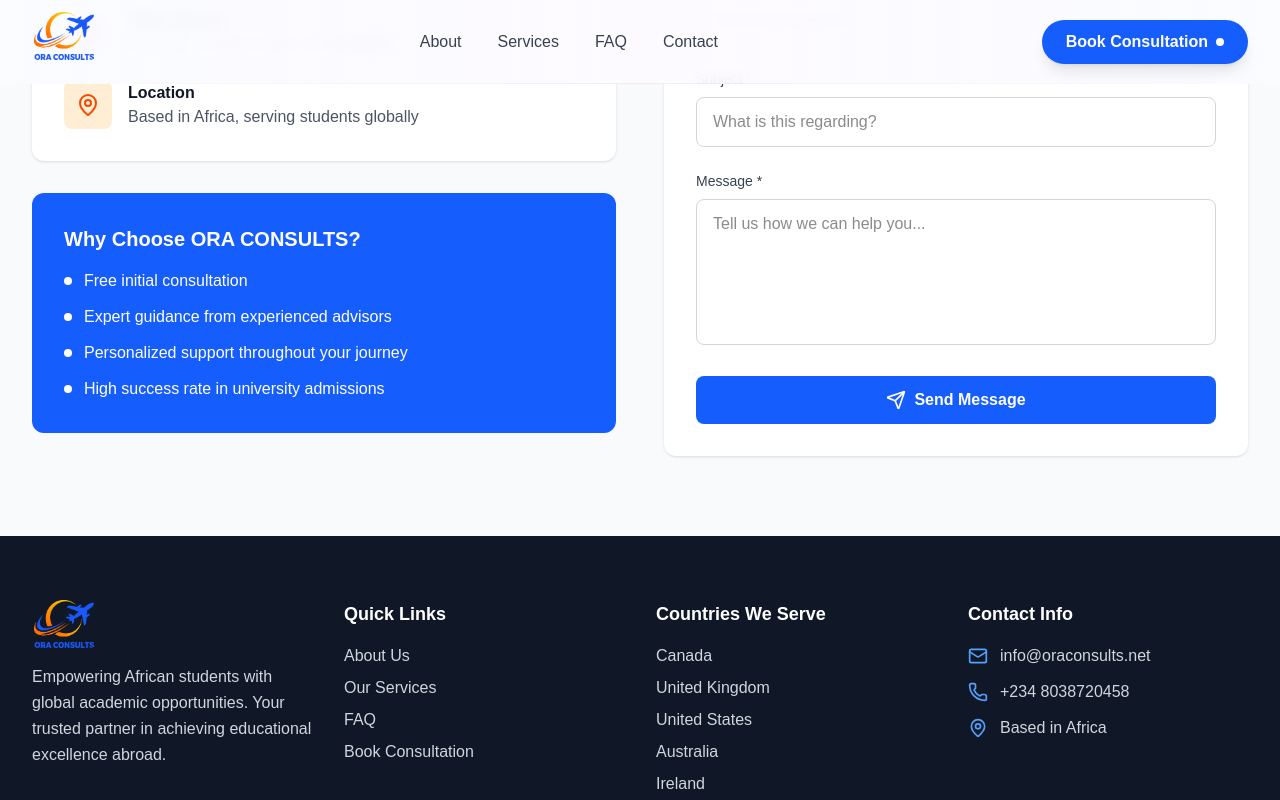
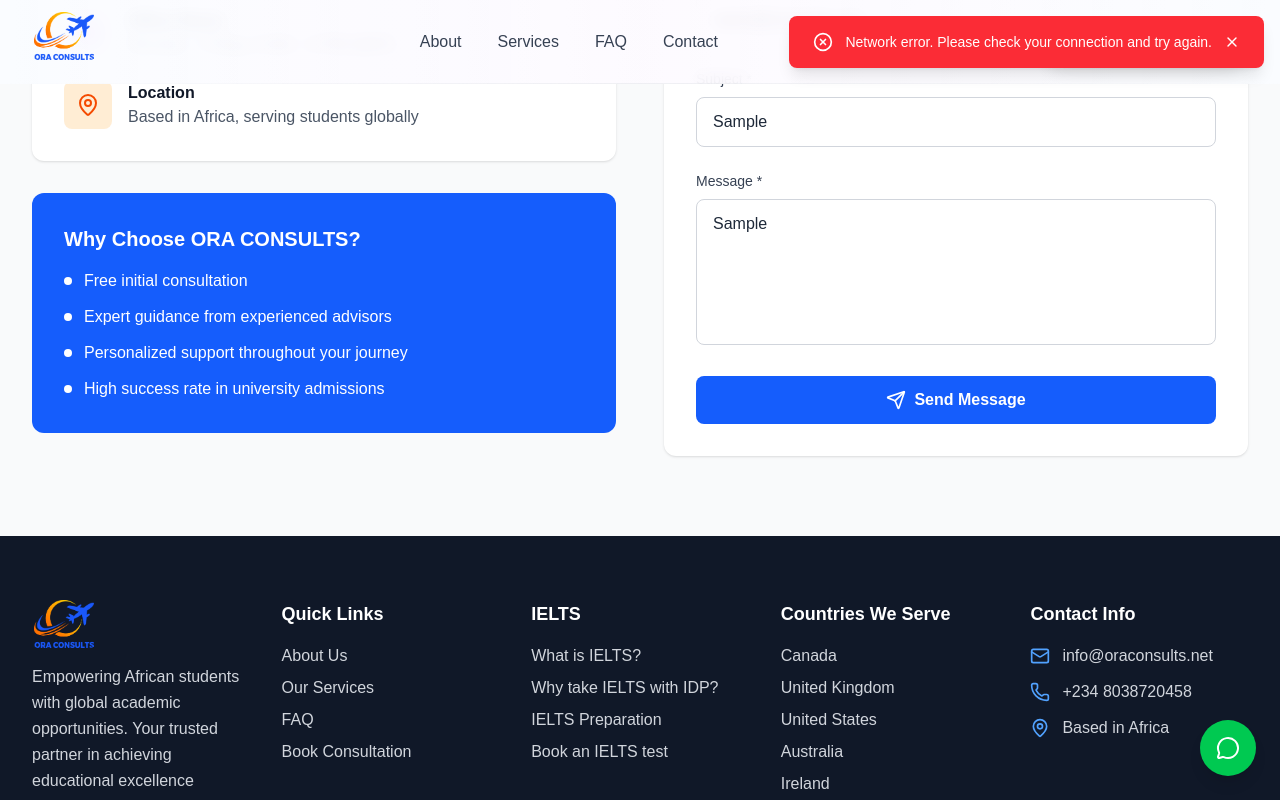
Before and after one commit to DivineChuks/ora-consult, a Next.js app: page / in a window 1280 px wide. Both pictures are taken after typing "Sample", "name@example.com", "Sample", "Sample" into the empty fields and a click on the button "Send Message". Shown: the part 6368-7168 px from the top of the page. Built offline with nearby package versions, Linux system fonts and the light colour scheme.

Commit message:
updated booking and contact form

```diff
--- a/components/BookingForm.jsx
+++ b/components/BookingForm.jsx
@@ -1,6 +1,24 @@
 "use client"
 import React, { useState } from 'react';
-import { Calendar, Clock, User, Mail, Phone, MessageSquare } from 'lucide-react';
+import { Calendar, Clock, User, Mail, Phone, MessageSquare, CheckCircle, XCircle, X } from 'lucide-react';
+
+const Toast = ({ message, type, onClose }) => {
+    const bgColor = type === 'success' ? 'bg-green-500' : 'bg-red-500';
+    const Icon = type === 'success' ? CheckCircle : XCircle;
+
+    return (
+        <div className={`fixed top-4 right-4 ${bgColor} text-white px-6 py-4 rounded-lg shadow-lg z-50 flex items-center space-x-3 min-w-96 animate-in slide-in-from-top-2`}>
+            <Icon className="h-5 w-5 flex-shrink-0" />
+            <p className="flex-1 text-sm font-medium">{message}</p>
+            <button
+                onClick={onClose}
+                className="text-white hover:text-gray-200 transition-colors"
+            >
+                <X className="h-4 w-4" />
+            </button>
+        </div>
+    );
+};
 
 const BookingForm = () => {
     const [formData, setFormData] = useState({
@@ -13,11 +31,12 @@ const BookingForm = () => {
         message: ''
     });
 
-    const handleSubmit = (e) => {
-        e.preventDefault();
-        // Handle form submission here
-        console.log('Form submitted:', formData);
-        alert('Thank you for booking a consultation! We will contact you soon to confirm your appointment.');
+    const [toast, setToast] = useState(null);
+    const [isSubmitting, setIsSubmitting] = useState(false);
+
+    const showToast = (message, type) => {
+        setToast({ message, type });
+        setTimeout(() => setToast(null), 5000);
     };
 
     const handleChange = (e) => {
@@ -27,8 +46,61 @@ const BookingForm = () => {
         });
     };
 
+    const handleSubmit = async (e) => {
+        e.preventDefault();
+        setIsSubmitting(true);
+
+        // Create FormData from form fields
+        const data = new FormData();
+        data.append('name', formData.name);
+        data.append('email', formData.email);
+        data.append('phone', formData.phone);
+        data.append('preferredDate', formData.preferredDate);
+        data.append('preferredTime', formData.preferredTime);
+        data.append('consultationType', formData.consultationType);
+        data.append('message', formData.message);
+
+        try {
+            const res = await fetch("https://formspree.io/f/movlroyn", {
+                method: "POST",
+                headers: { Accept: "application/json" },
+                body: data,
+            });
+
+            if (res.ok) {
+                showToast("Thank you for booking a consultation! We will contact you soon to confirm your appointment.", "success");
+                setFormData({
+                    name: '',
+                    email: '',
+                    phone: '',
+                    preferredDate: '',
+                    preferredTime: '',
+                    consultationType: 'general',
+                    message: ''
+                });
+            } else {
+                const err = await res.json().catch(() => ({}));
+                console.error("Formspree error:", err);
+                showToast("Sorry, something went wrong. Please try again later.", "error");
+            }
+        } catch (error) {
+            console.error(error);
+            showToast("Network error. Please check your connection and try again.", "error");
+        } finally {
+            setIsSubmitting(false);
+        }
+    };
+
     return (
         <section id="booking" className="py-20 bg-gradient-to-br from-blue-50 to-indigo-100">
+            {toast && (
+                <Toast
+                    message={toast.message}
+                    type={toast.type}
+                    onClose={() => setToast(null)}
+                />
+            )}
+
             <div className="max-w-4xl mx-auto px-4 sm:px-6 lg:px-8">
                 <div className="text-center mb-12">
                     <h2 className="text-3xl md:text-4xl font-bold text-gray-900 mb-4">Book Your Free Consultation</h2>
@@ -38,7 +110,7 @@ const BookingForm = () => {
                 </div>
 
                 <div className="bg-white rounded-2xl shadow-xl p-8">
-                    <form onSubmit={handleSubmit} className="space-y-6">
+                    <div className="space-y-6">
                         <div className="grid md:grid-cols-2 gap-6">
                             <div>
                                 <label htmlFor="name" className="block text-sm font-medium text-gray-700 mb-2">
@@ -69,7 +141,7 @@ const BookingForm = () => {
                                     required
                                     value={formData.email}
                                     onChange={handleChange}
-                                    className="w-full px-4 py-3 border text-gray-700  border-gray-300 rounded-lg focus:ring-2 focus:ring-blue-500 focus:border-transparent transition-colors"
+                                    className="w-full px-4 py-3 border text-gray-700 border-gray-300 rounded-lg focus:ring-2 focus:ring-blue-500 focus:border-transparent transition-colors"
                                     placeholder="Enter your email address"
                                 />
                             </div>
@@ -88,7 +160,7 @@ const BookingForm = () => {
                                     required
                                     value={formData.phone}
                                     onChange={handleChange}
-                                    className="w-full px-4 py-3 border text-gray-700  border-gray-300 rounded-lg focus:ring-2 focus:ring-blue-500 focus:border-transparent transition-colors"
+                                    className="w-full px-4 py-3 border text-gray-700 border-gray-300 rounded-lg focus:ring-2 focus:ring-blue-500 focus:border-transparent transition-colors"
                                     placeholder="Enter your phone number"
                                 />
                             </div>
@@ -102,7 +174,7 @@ const BookingForm = () => {
                                     name="consultationType"
                                     value={formData.consultationType}
                                     onChange={handleChange}
-                                    className="w-full px-4 py-3 border text-gray-700  border-gray-300 rounded-lg focus:ring-2 focus:ring-blue-500 focus:border-transparent transition-colors"
+                                    className="w-full px-4 py-3 border text-gray-700 border-gray-300 rounded-lg focus:ring-2 focus:ring-blue-500 focus:border-transparent transition-colors"
                                 >
                                     <option value="general">General Consultation</option>
                                     <option value="university">University Selection</option>
@@ -125,7 +197,7 @@ const BookingForm = () => {
                                     name="preferredDate"
                                     value={formData.preferredDate}
                                     onChange={handleChange}
-                                    className="w-full px-4 py-3 border text-gray-700  border-gray-300 rounded-lg focus:ring-2 focus:ring-blue-500 focus:border-transparent transition-colors"
+                                    className="w-full px-4 py-3 border text-gray-700 border-gray-300 rounded-lg focus:ring-2 focus:ring-blue-500 focus:border-transparent transition-colors"
                                 />
                             </div>
 
@@ -139,7 +211,7 @@ const BookingForm = () => {
                                     name="preferredTime"
                                     value={formData.preferredTime}
                                     onChange={handleChange}
-                                    className="w-full px-4 py-3 border text-gray-700  border-gray-300 rounded-lg focus:ring-2 focus:ring-blue-500 focus:border-transparent transition-colors"
+                                    className="w-full px-4 py-3 border text-gray-700 border-gray-300 rounded-lg focus:ring-2 focus:ring-blue-500 focus:border-transparent transition-colors"
                                 >
                                     <option value="">Select time</option>
                                     <option value="9:00 AM">9:00 AM</option>
@@ -166,23 +238,31 @@ const BookingForm = () => {
                                 rows={4}
                                 value={formData.message}
                                 onChange={handleChange}
-                                className="w-full px-4 py-3 text-gray-700  border border-gray-300 rounded-lg focus:ring-2 focus:ring-blue-500 focus:border-transparent transition-colors resize-none"
+                                className="w-full px-4 py-3 text-gray-700 border border-gray-300 rounded-lg focus:ring-2 focus:ring-blue-500 focus:border-transparent transition-colors resize-none"
                                 placeholder="Tell us about your study abroad goals or any specific questions you have..."
                             />
                         </div>
 
                         <div className="text-center">
                             <button
-                                type="submit"
-                                className="bg-blue-600 text-white px-8 py-4 rounded-lg hover:bg-blue-700 font-semibold text-lg shadow-lg hover:shadow-xl transform hover:-translate-y-1 transition-all duration-300"
+                                onClick={handleSubmit}
+                                disabled={isSubmitting}
+                                className="bg-blue-600 cursor-pointer text-white px-8 py-4 rounded-lg hover:bg-blue-700 disabled:opacity-50 disabled:cursor-not-allowed font-semibold text-lg shadow-lg hover:shadow-xl transform hover:-translate-y-1 transition-all duration-300 flex items-center justify-center space-x-2 mx-auto"
                             >
-                                Book Free Consultation
+                                {isSubmitting ? (
+                                    <>
+                                        <div className="animate-spin rounded-full h-5 w-5 border-2 border-white border-t-transparent"></div>
+                                        <span>Booking...</span>
+                                    </>
+                                ) : (
+                                    <span>Book Free Consultation</span>
+                                )}
                             </button>
                             <p className="text-sm text-gray-500 mt-3">
                                 We'll contact you within 24 hours to confirm your appointment
                             </p>
                         </div>
-                    </form>
+                    </div>
                 </div>
             </div>
         </section>
--- a/components/Contact.jsx
+++ b/components/Contact.jsx
@@ -1,6 +1,24 @@
 "use client"
 import React, { useState } from 'react';
-import { Mail, Phone, Clock, Send, MapPin } from 'lucide-react';
+import { Mail, Phone, Clock, Send, MapPin, CheckCircle, XCircle, X } from 'lucide-react';
+
+const Toast = ({ message, type, onClose }) => {
+  const bgColor = type === 'success' ? 'bg-green-500' : 'bg-red-500';
+  const Icon = type === 'success' ? CheckCircle : XCircle;
+
+  return (
+    <div className={`fixed top-4 right-4 ${bgColor} text-white px-6 py-4 rounded-lg shadow-lg z-50 flex items-center space-x-3 min-w-96 animate-in slide-in-from-top-2`}>
+      <Icon className="h-5 w-5 flex-shrink-0" />
+      <p className="flex-1 text-sm font-medium">{message}</p>
+      <button
+        onClick={onClose}
+        className="text-white hover:text-gray-200 transition-colors"
+      >
+        <X className="h-4 w-4" />
+      </button>
+    </div>
+  );
+};
 
 const Contact = () => {
   const [formData, setFormData] = useState({
@@ -10,23 +28,67 @@ const Contact = () => {
     message: ''
   });
 
-  const handleSubmit = (e) => {
-    e.preventDefault();
-    // Handle form submission here
-    console.log('Contact form submitted:', formData);
-    alert('Thank you for your message! We will get back to you soon.');
-    setFormData({ name: '', email: '', subject: '', message: '' });
+  const [toast, setToast] = useState(null);
+
+  const showToast = (message, type) => {
+    setToast({ message, type });
+    setTimeout(() => setToast(null), 5000);
   };
 
   const handleChange = (e) => {
-    setFormData({
-      ...formData,
-      [e.target.name]: e.target.value
-    });
+    const { name, value } = e.target;
+    setFormData((prev) => ({
+      ...prev,
+      [name]: value
+    }));
+  };
+
+  const [isSubmitting, setIsSubmitting] = useState(false);
+
+  const handleSubmit = async (e) => {
+    e.preventDefault();
+    setIsSubmitting(true);
+
+    // Create FormData from form fields
+    const data = new FormData();
+    data.append('name', formData.name);
+    data.append('email', formData.email);
+    data.append('subject', formData.subject);
+    data.append('message', formData.message);
+
+    try {
+      const res = await fetch("https://formspree.io/f/movlroyn", {
+        method: "POST",
+        headers: { Accept: "application/json" },
+        body: data,
+      });
+
+      if (res.ok) {
+        showToast("Thank you for your message! We will get back to you soon.", "success");
+        setFormData({ name: "", email: "", subject: "", message: "" });
+      } else {
+        const err = await res.json().catch(() => ({}));
+        console.error("Formspree error:", err);
+        showToast("Sorry, something went wrong. Please try again later.", "error");
+      }
+    } catch (error) {
+      console.error(error);
+      showToast("Network error. Please check your connection and try again.", "error");
+    } finally {
+      setIsSubmitting(false);
+    }
   };
 
   return (
     <section id="contact" className="py-20 bg-gray-50">
+      {toast && (
+        <Toast
+          message={toast.message}
+          type={toast.type}
+          onClose={() => setToast(null)}
+        />
+      )}
+
       <div className="max-w-7xl mx-auto px-4 sm:px-6 lg:px-8">
         <div className="text-center mb-16">
           <h2 className="text-3xl md:text-4xl font-bold text-gray-900 mb-4">Contact ORA CONSULTS</h2>
@@ -109,7 +171,7 @@ const Contact = () => {
           <div className="bg-white p-8 rounded-xl shadow-sm">
             <h3 className="text-2xl font-semibold text-gray-900 mb-6">Send Us a Message</h3>
 
-            <form onSubmit={handleSubmit} className="space-y-6">
+            <div onSubmit={handleSubmit} className="space-y-6">
               <div>
                 <label htmlFor="contact-name" className="block text-sm font-medium text-gray-700 mb-2">
                   Name *
@@ -121,7 +183,7 @@ const Contact = () => {
                   required
                   value={formData.name}
                   onChange={handleChange}
-                  className="w-full px-4 py-3 border border-gray-300 rounded-lg focus:ring-2 focus:ring-blue-500 focus:border-transparent transition-colors"
+                  className="w-full px-4 py-3 border border-gray-300 rounded-lg focus:ring-2 focus:ring-blue-500 focus:border-transparent text-gray-800"
                   placeholder="Your full name"
                 />
               </div>
@@ -137,7 +199,7 @@ const Contact = () => {
                   required
                   value={formData.email}
                   onChange={handleChange}
-                  className="w-full px-4 py-3 border border-gray-300 rounded-lg focus:ring-2 focus:ring-blue-500 focus:border-transparent transition-colors"
+                  className="w-full px-4 py-3 border border-gray-300 rounded-lg focus:ring-2 focus:ring-blue-500 focus:border-transparent text-gray-800"
                   placeholder="Your email address"
                 />
               </div>
@@ -153,7 +215,7 @@ const Contact = () => {
                   required
                   value={formData.subject}
                   onChange={handleChange}
-                  className="w-full px-4 py-3 border border-gray-300 rounded-lg focus:ring-2 focus:ring-blue-500 focus:border-transparent transition-colors"
+                  className="w-full px-4 py-3 border border-gray-300 rounded-lg focus:ring-2 focus:ring-blue-500 focus:border-transparent text-gray-800"
                   placeholder="What is this regarding?"
                 />
               </div>
@@ -169,19 +231,29 @@ const Contact = () => {
                   required
                   value={formData.message}
                   onChange={handleChange}
-                  className="w-full px-4 py-3 border border-gray-300 rounded-lg focus:ring-2 focus:ring-blue-500 focus:border-transparent transition-colors resize-none"
+                  className="w-full px-4 py-3 border border-gray-300 rounded-lg focus:ring-2 focus:ring-blue-500 focus:border-transparent text-gray-800 resize-none"
                   placeholder="Tell us how we can help you..."
                 />
               </div>
 
               <button
-                type="submit"
-                className="w-full bg-blue-600 text-white px-6 py-3 rounded-lg hover:bg-blue-700 transition-colors font-semibold flex items-center justify-center space-x-2"
+                onClick={handleSubmit}
+                disabled={isSubmitting}
+                className="w-full bg-blue-600 cursor-pointer text-white px-6 py-3 rounded-lg hover:bg-blue-700 disabled:opacity-50 disabled:cursor-not-allowed transition-all font-semibold flex items-center justify-center space-x-2"
               >
-                <Send className="h-5 w-5" />
-                <span>Send Message</span>
+                {isSubmitting ? (
+                  <>
+                    <div className="animate-spin rounded-full h-5 w-5 border-2 border-white border-t-transparent"></div>
+                    <span>Sending...</span>
+                  </>
+                ) : (
+                  <>
+                    <Send className="h-5 w-5" />
+                    <span>Send Message</span>
+                  </>
+                )}
               </button>
-            </form>
+            </div>
           </div>
         </div>
       </div>
--- a/components/Footer.jsx
+++ b/components/Footer.jsx
@@ -1,8 +1,10 @@
 "use client"
 import React from 'react';
-import { GraduationCap, Mail, Phone, MapPin } from 'lucide-react';
+import { Mail, Phone, MapPin, MessageCircle } from 'lucide-react';
 
 const Footer = () => {
+
+
     const scrollToSection = (sectionId) => {
         const element = document.getElementById(sectionId);
         if (element) {
@@ -10,10 +12,35 @@ const Footer = () => {
         }
     };
 
+    const handleWhatsApp = () => {
+        const phoneNumber = "2348068319384";
+        const message = "Hello! I need help studying abroad.";
+        const whatsappUrl = `https://wa.me/${phoneNumber}?text=${encodeURIComponent(message)}`;
+        window.open(whatsappUrl, '_blank');
+    };
+
+
+
     return (
+        <>
+            {/* Floating WhatsApp Button */}
+            <div className="fixed bottom-6 right-6 z-50">
+                <button
+                    onClick={handleWhatsApp}
+                    className="bg-green-500 cursor-pointer hover:bg-green-600 text-white p-4 rounded-full shadow-lg transition-all duration-300 hover:scale-110 group"
+                    title="Help me study abroad"
+                >
+                    <MessageCircle className="h-6 w-6" />
+                    <div className="absolute right-full mr-3 top-1/2 transform -translate-y-1/2 bg-gray-800 text-white px-3 py-2 rounded-lg text-sm whitespace-nowrap opacity-0 group-hover:opacity-100 transition-opacity duration-300 pointer-events-none">
+                        Help me study abroad
+                        <div className="absolute left-full top-1/2 transform -translate-y-1/2 w-0 h-0 border-l-4 border-l-gray-800 border-t-4 border-t-transparent border-b-4 border-b-transparent"></div>
+                    </div>
+                </button>
+            </div>
+
             <footer className="bg-gray-900 text-white py-16">
                 <div className="max-w-7xl mx-auto px-4 sm:px-6 lg:px-8">
-                <div className="grid md:grid-cols-2 lg:grid-cols-4 gap-8">
+                    <div className="grid md:grid-cols-2 lg:grid-cols-5 gap-8">
                         <div className="space-y-4">
                             <div className="flex items-center space-x-2">
                                 <img
@@ -21,8 +48,6 @@ const Footer = () => {
                                     alt="Ora Logo"
                                     className='w-12 h-10 md:w-16 rounded-md md:h-12 object-contain hover:opacity-80 transition-opacity'
                                 />
-                            {/* <GraduationCap className="h-8 w-8 text-blue-400" />
-                            <span className="text-2xl font-bold">ORA CONSULTS</span> */}
                             </div>
                             <p className="text-gray-300 leading-relaxed">
                                 Empowering African students with global academic opportunities. Your trusted partner in achieving educational excellence abroad.
@@ -68,6 +93,32 @@ const Footer = () => {
                         </div>
 
                         <div>
+                            <h3 className="text-lg font-semibold mb-4">IELTS</h3>
+                            <ul className="space-y-2">
+                                <li>
+                                    <button className="text-gray-300 hover:text-white transition-colors text-left">
+                                        What is IELTS?
+                                    </button>
+                                </li>
+                                <li>
+                                    <button className="text-gray-300 hover:text-white transition-colors text-left">
+                                        Why take IELTS with IDP?
+                                    </button>
+                                </li>
+                                <li>
+                                    <button className="text-gray-300 hover:text-white transition-colors text-left">
+                                        IELTS Preparation
+                                    </button>
+                                </li>
+                                <li>
+                                    <button className="text-gray-300 hover:text-white transition-colors text-left">
+                                        Book an IELTS test
+                                    </button>
+                                </li>
+                            </ul>
+                        </div>
+
+                        <div>
                             <h3 className="text-lg font-semibold mb-4">Countries We Serve</h3>
                             <ul className="space-y-2 text-gray-300">
                                 <li>Canada</li>
@@ -101,7 +152,7 @@ const Footer = () => {
                     <div className="border-t border-gray-800 mt-12 pt-8">
                         <div className="flex flex-col md:flex-row justify-between items-center">
                             <p className="text-gray-400 text-sm">
-                            © 2024 ORA CONSULTS. All rights reserved.
+                                © 2025 ORA CONSULTS. All rights reserved.
                             </p>
                             <p className="text-gray-400 text-sm mt-4 md:mt-0">
                                 Office Hours: Monday – Friday, 9 AM – 5 PM (WAT)
@@ -110,6 +161,7 @@ const Footer = () => {
                     </div>
                 </div>
             </footer>
+        </>
     );
 };
 
```
Lines whose indentation alone changed are shown as unchanged.
